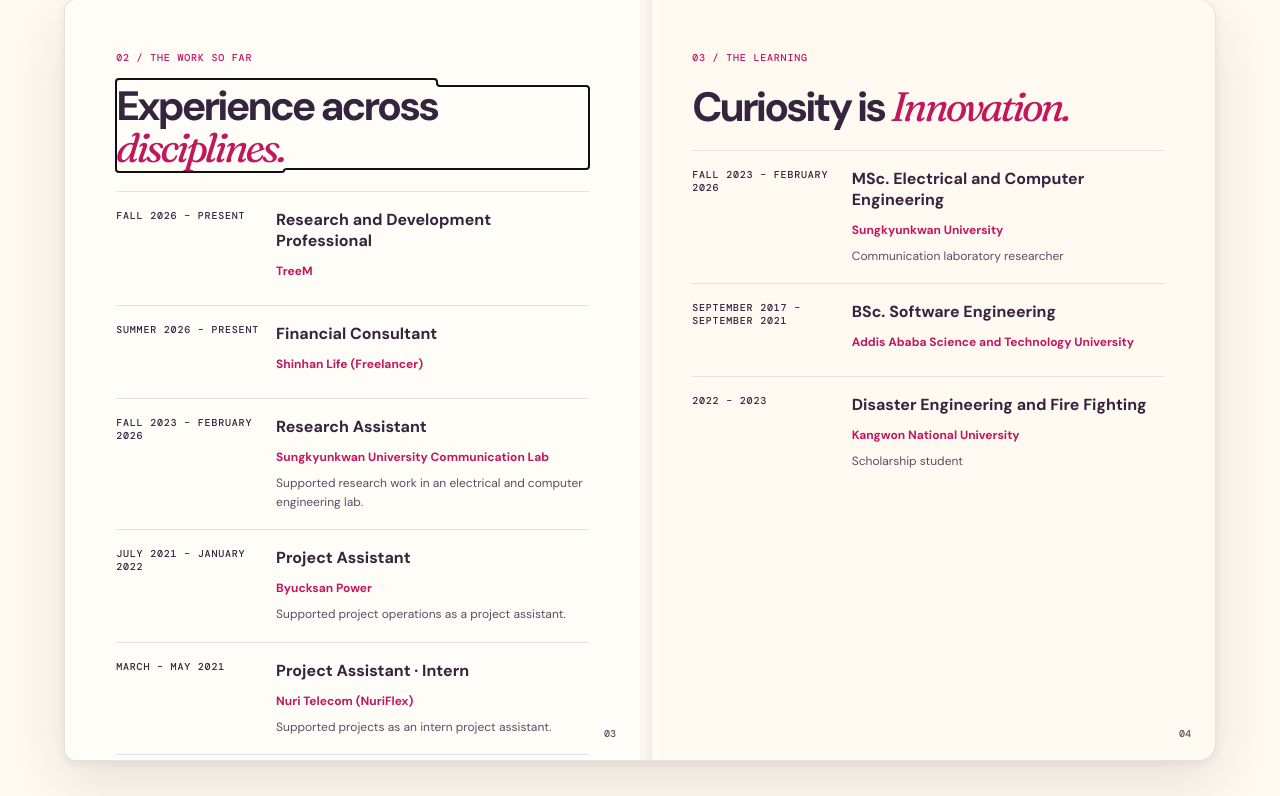
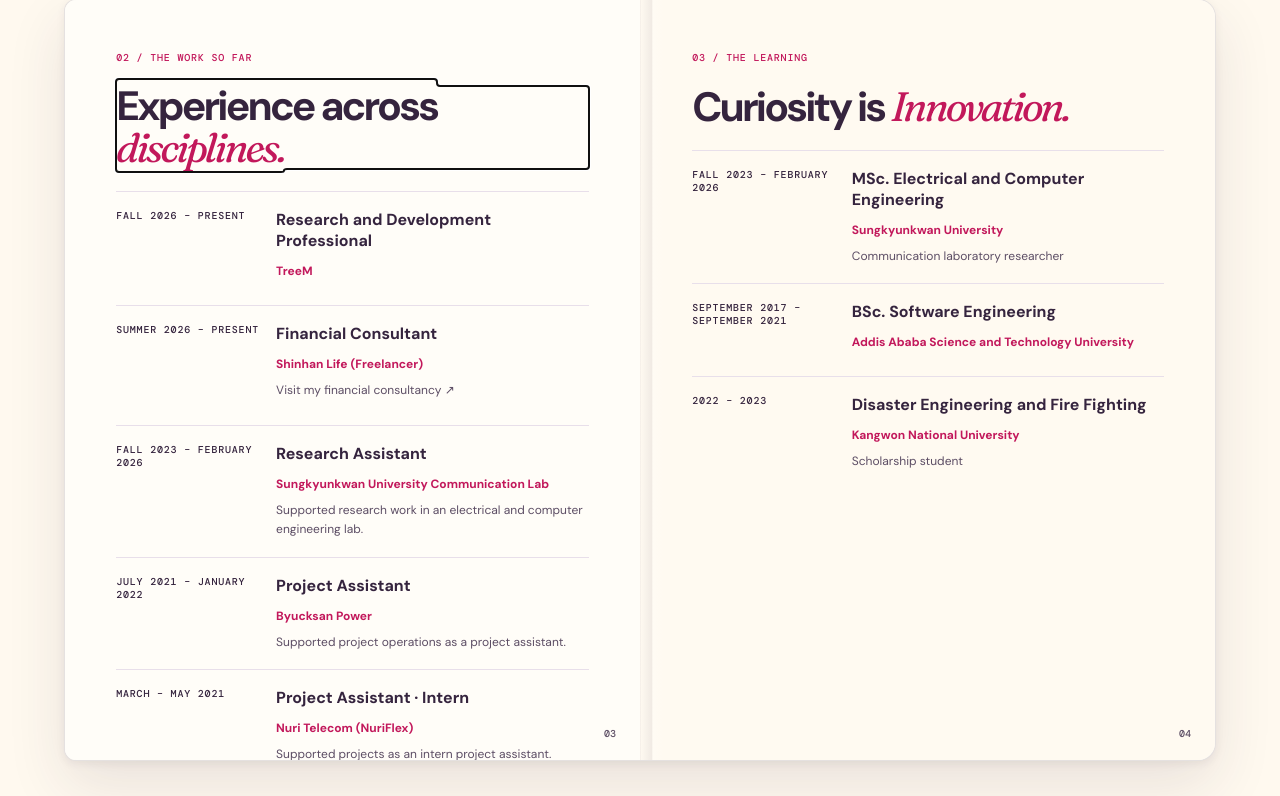
Before and after one commit to Selome21/portfolio, a Flask app: page / in a window 1280 px wide, after a click on "Experience". Shown: the part 127-923 px from the top of the page. Run offline with Flask 3, Linux system fonts and the light colour scheme; data comes from the database, SQL or seed files in the repository; data that the repository does not hold is empty; parts of the project's set-up code (start-up, migrations or seed data) failed here and were passed over.

Commit message:
Add financial consultancy link
Co-authored-by: Copilot <223556219+Copilot@users.noreply.github.com>

```diff
--- a/index.html
+++ b/index.html
@@ -59,7 +59,7 @@
                     <section class="book-page" id="page-experience" aria-labelledby="experience-title">
                         <p class="page-kicker">02 / The work so far</p>
                         <h2 id="experience-title">Experience across <i>disciplines.</i></h2>
-                        <div class="entries"><article><small>Fall 2026 – Present</small><div><h3>Research and Development Professional</h3><strong>TreeM</strong><p></p></div></article><article><small>Summer 2026 – Present</small><div><h3>Financial Consultant</h3><strong>Shinhan Life (Freelancer)</strong><p></p></div></article><article><small>Fall 2023 – February 2026</small><div><h3>Research Assistant</h3><strong>Sungkyunkwan University Communication Lab</strong><p>Supported research work in an electrical and computer engineering lab.</p></div></article><article><small>July 2021 – January 2022</small><div><h3>Project Assistant</h3><strong>Byucksan Power</strong><p>Supported project operations as a project assistant.</p></div></article><article><small>March – May 2021</small><div><h3>Project Assistant · Intern</h3><strong>Nuri Telecom (NuriFlex)</strong><p>Supported projects as an intern project assistant.</p></div></article><article><small>2018, 2019, 2024</small><div><h3>Assistant Coordinator · Interpreter</h3><strong>YongIn University</strong><p>Coordinated volunteer programs and interpreted for international participants.</p></div></article><article><small>July – August 2018</small><div><h3>Amharic Teacher</h3><strong>KOICA</strong><p>Taught Amharic in a cross-cultural classroom.</p></div></article></div>
+                        <div class="entries"><article><small>Fall 2026 – Present</small><div><h3>Research and Development Professional</h3><strong>TreeM</strong><p></p></div></article><article><small>Summer 2026 – Present</small><div><h3>Financial Consultant</h3><strong>Shinhan Life (Freelancer)</strong><p><a href="https://today.shinhanlife.co.kr/om/SQDzWS1QqEfFNTr?vid=88933139" target="_blank" rel="noopener noreferrer">Visit my financial consultancy ↗</a></p><p></p></div></article><article><small>Fall 2023 – February 2026</small><div><h3>Research Assistant</h3><strong>Sungkyunkwan University Communication Lab</strong><p>Supported research work in an electrical and computer engineering lab.</p></div></article><article><small>July 2021 – January 2022</small><div><h3>Project Assistant</h3><strong>Byucksan Power</strong><p>Supported project operations as a project assistant.</p></div></article><article><small>March – May 2021</small><div><h3>Project Assistant · Intern</h3><strong>Nuri Telecom (NuriFlex)</strong><p>Supported projects as an intern project assistant.</p></div></article><article><small>2018, 2019, 2024</small><div><h3>Assistant Coordinator · Interpreter</h3><strong>YongIn University</strong><p>Coordinated volunteer programs and interpreted for international participants.</p></div></article><article><small>July – August 2018</small><div><h3>Amharic Teacher</h3><strong>KOICA</strong><p>Taught Amharic in a cross-cultural classroom.</p></div></article></div>
                         <span class="page-number">03</span>
                     </section>
                     <section class="book-page" id="page-education" aria-labelledby="education-title">
--- a/templates/index.html
+++ b/templates/index.html
@@ -59,7 +59,7 @@
                     <section class="book-page" id="page-experience" aria-labelledby="experience-title">
                         <p class="page-kicker">02 / The work so far</p>
                         <h2 id="experience-title">Experience across <i>disciplines.</i></h2>
-                        <div class="entries">{% for item in entries if item.category == 'experience' %}<article><small>{{ item.period }}</small><div><h3>{{ item.title }}</h3><strong>{{ item.organization }}</strong><p>{{ item.description }}</p></div></article>{% endfor %}</div>
+                        <div class="entries">{% for item in entries if item.category == 'experience' %}<article><small>{{ item.period }}</small><div><h3>{{ item.title }}</h3><strong>{{ item.organization }}</strong>{% if item.title == 'Financial Consultant' and 'Shinhan Life' in item.organization %}<p><a href="https://today.shinhanlife.co.kr/om/SQDzWS1QqEfFNTr?vid=88933139" target="_blank" rel="noopener noreferrer">Visit my financial consultancy ↗</a></p>{% endif %}<p>{{ item.description }}</p></div></article>{% endfor %}</div>
                         <span class="page-number">03</span>
                     </section>
                     <section class="book-page" id="page-education" aria-labelledby="education-title">
```
